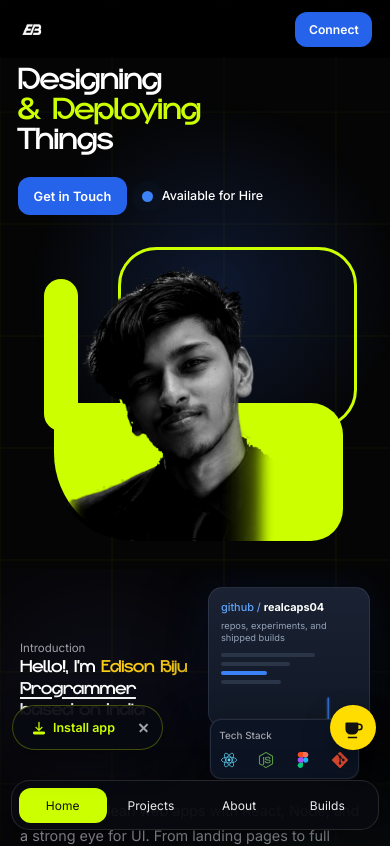
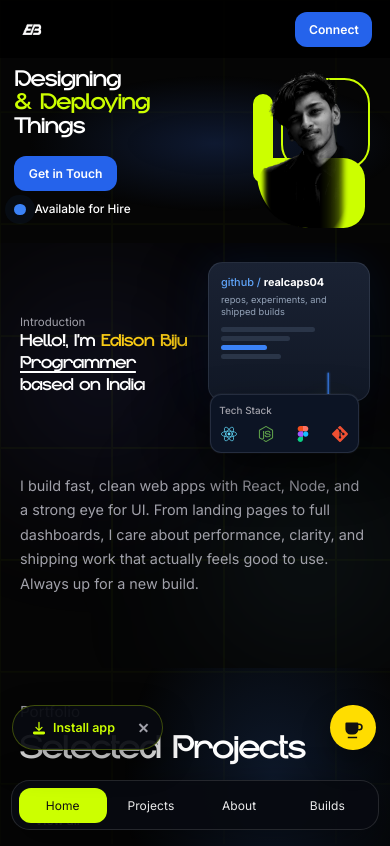
Before and after one commit to realcaps04/portfolio.edisonbiju, a React (Vite) app: page / in a window 390 px wide. Shown: the top 846 px of the page. Built offline with nearby package versions, Linux system fonts and the light colour scheme; no server answers.

Commit message:
Refactor HomePage styles for improved layout and responsiveness. Adjust padding, margins, and font sizes for better visual hierarchy. Introduce new media queries for mobile optimization and enhance grid settings for the hero section.

```diff
--- a/src/pages/HomePage.css
+++ b/src/pages/HomePage.css
@@ -562,55 +562,99 @@ body:has(.hp) {
   .hp-hero {
     min-height: 0;
     align-items: start;
-    margin-top: 0.35rem;
-    padding: 0.85rem 1.1rem 1.75rem;
+    margin-top: 0.2rem;
+    padding: 0.55rem 1.1rem 1.15rem;
     overflow: visible;
   }
 
   .hp-hero__inner {
-    gap: 0.85rem;
+    grid-template-columns: minmax(0, 1.2fr) minmax(8.25rem, 0.78fr);
+    gap: 0.45rem 0.55rem;
+    align-items: center;
     overflow: visible;
+  }
+
+  .hp-hero__copy {
+    max-width: none;
   }
 
   .hp-hero__title {
     margin: 0 0 0.55rem;
-    font-size: clamp(1.7rem, 8.2vw, 2.35rem);
+    font-size: clamp(1.32rem, 6vw, 1.95rem);
+    line-height: 0.98;
   }
 
   .hp-hero__actions {
-    gap: 0.7rem 0.9rem;
+    gap: 0.55rem 0.7rem;
   }
 
   .hp-hero__cta {
-    min-height: 2.35rem;
-    padding: 0.45rem 1rem;
-    font-size: 0.8rem;
+    min-height: 2.2rem;
+    padding: 0.4rem 0.9rem;
+    font-size: 0.76rem;
   }
 
   .hp-hero__status {
-    font-size: 0.78rem;
+    font-size: 0.74rem;
   }
 
   .hp-hero__art {
-    width: min(100%, 22rem);
-    height: clamp(19.5rem, 78vw, 26rem);
+    width: 100%;
+    max-width: 11.25rem;
+    height: clamp(10.5rem, 42vw, 13.25rem);
+    justify-self: end;
     overflow: visible;
   }
 
+  .hp-hero__outline {
+    border-width: 2px;
+    border-radius: 1.6rem;
+  }
+
+  .hp-hero__pill {
+    width: 1.25rem;
+    height: 5.6rem;
+  }
+
+  .hp-hero__slab {
+    border-radius: 0 1.35rem 1.35rem 3.4rem;
+  }
+
   .hp-hero__photo-wrap {
-    height: 100%;
-    top: 0;
-    bottom: auto;
+    height: 108%;
+    top: auto;
+    bottom: 0;
+    border-radius: 0 2rem 1.4rem 3.4rem;
   }
 
   .hp-hero__photo {
-    width: 100%;
-    object-fit: cover;
-    object-position: center top;
+    width: 122%;
+    object-fit: contain;
+    object-position: left bottom;
   }
 
   .hp-intro {
     padding: 1.15rem 1.25rem 4.5rem;
+  }
+}
+
+@media (max-width: 420px) {
+  .hp-hero {
+    padding: 0.4rem 0.9rem 0.95rem;
+  }
+
+  .hp-hero__inner {
+    grid-template-columns: minmax(0, 1.22fr) minmax(7.1rem, 0.72fr);
+    gap: 0.35rem 0.4rem;
+  }
+
+  .hp-hero__title {
+    font-size: clamp(1.18rem, 7vw, 1.48rem);
+  }
+
+  .hp-hero__art {
+    max-width: 8.75rem;
+    height: 10rem;
   }
 }
 
```
